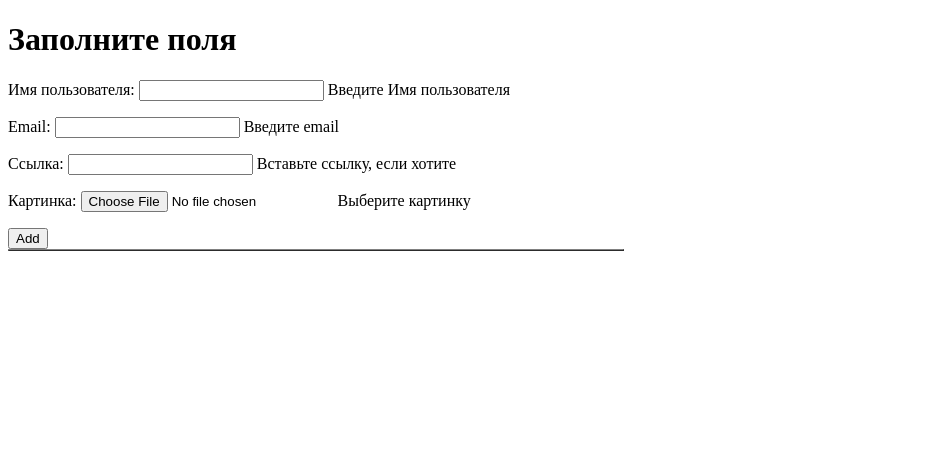
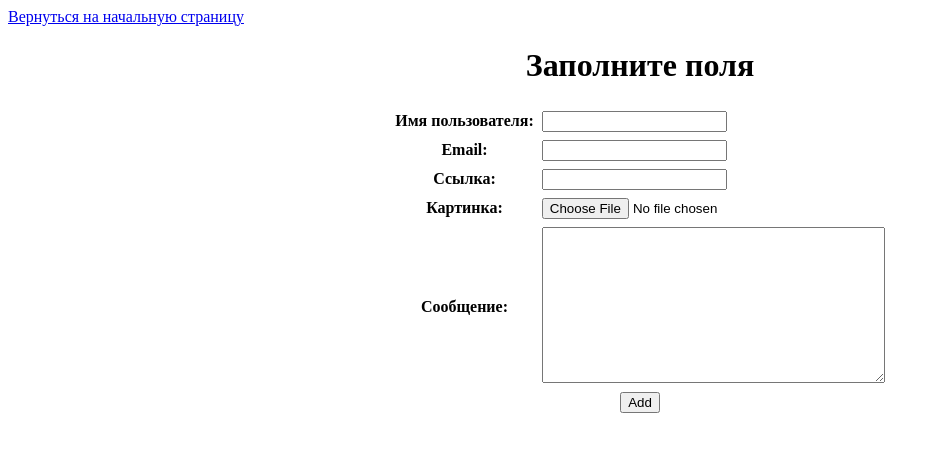
Before and after one commit to Vladanak/Django_Work, a Django app: page /message in a window 1280 px wide. Shown: the top 452 px of the page, without its empty margins (0-940 px from the left). Run offline with Django 3.2, Linux system fonts and the light colour scheme; some libraries are stand-ins or nearby versions.

Commit message:
Work_with_Picture

```diff
--- a/Work/settings.py
+++ b/Work/settings.py
@@ -112,3 +112,7 @@ USE_TZ = True
 # https://docs.djangoproject.com/en/2.1/howto/static-files/
 
 STATIC_URL = '/static/'
+
+MEDIA_ROOT = os.path.join(BASE_DIR, '/images/media/')
+
+MEDIA_URL = '/images/media/'
--- a/Work/urls.py
+++ b/Work/urls.py
@@ -1,7 +1,6 @@
 from django.contrib import admin
 from django.urls import path, include
 from django.conf.urls import url
-
 
 urlpatterns = [
     path('admin/', admin.site.urls),
--- a/app/admin.py
+++ b/app/admin.py
@@ -3,3 +3,7 @@ from .models import Book,Captcha
 
 admin.site.register(Book)
 admin.site.register(Captcha)
+
+list_display = ['title', 'category', 'likes', 'dislikes', 'slug', 'image', 'image_img', 'timestamp', 'autor']
+readonly_fields = ['image_img',]
+fields = ['category', 'title', 'slug', 'metakey', 'metadesc', 'text_redactor', 'text_redactor_full', 'tag', 'timestamp', 'autor', 'image', 'image_img', 'body', 'likes', 'dislikes']
--- a/app/forms.py
+++ b/app/forms.py
@@ -2,13 +2,13 @@ from django import forms
 
 
 class SelectForm(forms.Form):
-	Select = forms.ChoiceField(choices=(('Username','Имя Пользователя'),('Date','Дата')))
-	Select_2 = forms.ChoiceField(choices=(('Asc','Возрастание'),('Desc','Убывание')))
+	Select = forms.ChoiceField(choices=(('Username','Имя Пользователя'),('Date','Дата')),label='')
+	Select_2 = forms.ChoiceField(choices=(('Asc','Возрастание'),('Desc','Убывание')),label='')
 
 
 class AddForm(forms.Form):
-	Username = forms.CharField(min_length=4,max_length=20,help_text='Введите Имя пользователя',label='Имя пользователя')
-	Email = forms.EmailField(help_text='Введите email',min_length=7)
-	Reference = forms.URLField(help_text='Вставьте ссылку, если хотите',label='Ссылка',required=False)
-	Image = forms.ImageField(allow_empty_file=True, help_text='Выберите картинку',label='Картинка')
-	Text = forms.Textarea()
+	Username = forms.CharField(min_length=4,max_length=20,label='Имя пользователя')
+	Email = forms.EmailField(min_length=7)
+	Reference = forms.URLField(label='Ссылка',required=False)
+	Image = forms.ImageField(allow_empty_file=True,label='Картинка')
+	Text = forms.CharField(max_length=3000,label='Сообщение',widget=forms.Textarea)
--- a/templates/Messages.html
+++ b/templates/Messages.html
@@ -5,15 +5,16 @@
 	<title>New Message</title>
 </head>
 <body>
-<h1>Заполните поля</h1>
+<a href="/">Вернуться на начальную страницу</a>
+<h1 align="center">Заполните поля</h1>
 <form  method="POST">
     {% csrf_token %}
-	<table border=1 cellpadding=0 cellspacing=1 width=616>
-	{{ form.as_p }}
+	<table cellpadding=3 cellspacing=2 align="center">
+	{{ form.as_table }}
+	</table>
 	<script src='https://www.google.com/recaptcha/api.js'></script>
-	<div class="g-recaptcha" data-sitekey="6LcR1XYUAAAAACh3ObqnJ2IaBRgkClvy3Sjm-s7M"></div>
-    <input type="submit" value="Add" />
-	</table>
+	<div align="center" class="g-recaptcha" data-sitekey="6LcR1XYUAAAAACh3ObqnJ2IaBRgkClvy3Sjm-s7M"></div>
+	<div align="center"><input type="submit" value="Add" /></div>
 </form>
 
 </body>
```
Also changed, not shown: app/models.py (+11 -1 lines), templates/index.html (+17 -9 lines), images/Снимок_экрана_от_2018-10-16_18-34-50.png (deleted).
